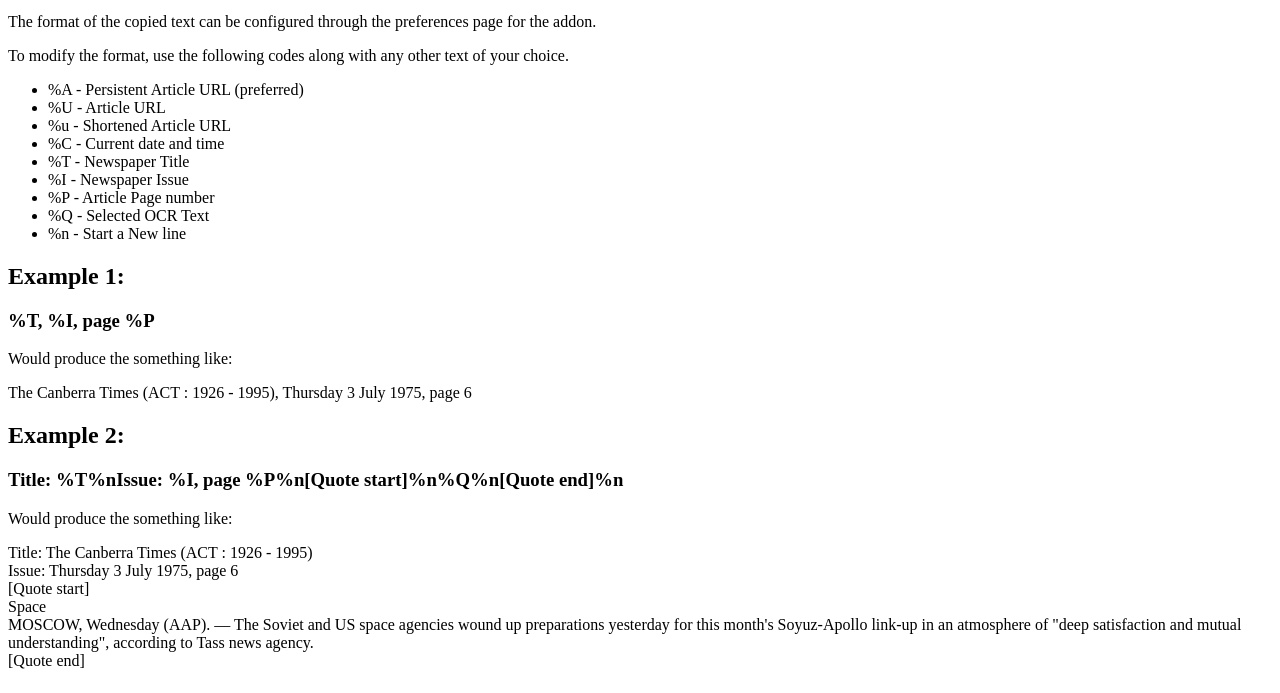
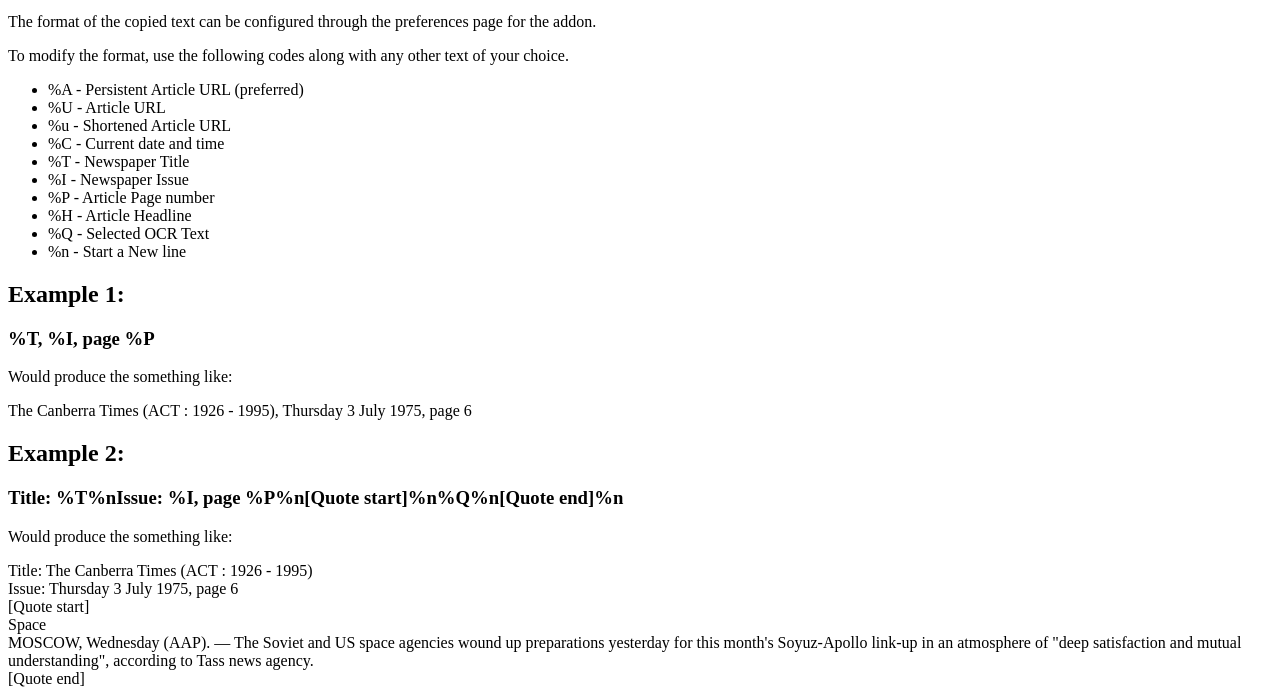
Before and after one commit to chrrrisw/cite-trove-ff, a website: page data/cite_trove.html in a window 1280 px wide. Shown: the part 101-794 px from the top of the page. Drawn offline with Linux system fonts and the light colour scheme.

Commit message:
Add headline help.

```diff
--- a/data/cite_trove.html
+++ b/data/cite_trove.html
@@ -33,6 +33,7 @@
         <li>%T - Newspaper Title</li>
         <li>%I - Newspaper Issue</li>
         <li>%P - Article Page number</li>
+        <li>%H - Article Headline</li>
         <li>%Q - Selected OCR Text</li>
         <li>%n - Start a New line</li>
       </ul>
--- a/package.json
+++ b/package.json
@@ -17,7 +17,7 @@
         {
             "name": "formatCitation",
             "title": "Citation Format",
-            "description": "Allows full configuration of the citation output.\n\t%A, %U or %u for persistent, full or shortened URL\n\t%C for current time\n\t%T for newspaper title\n\t%I for issue\n\t%P for page\n\t%Q for quote of selected text.\n\t%n for new line\nAll other text copied verbatim.\nOriginal: %A%n%C%n%T%n%I, page %P%n[Quote]%n%Q%n[Quote]%n",
+            "description": "Allows full configuration of the citation output.\n\t%A, %U or %u for persistent, full or shortened URL\n\t%C for current time\n\t%T for newspaper title\n\t%I for issue\n\t%P for page\n\t%H for Article Headline\n\t%Q for quote of selected text.\n\t%n for new line\nAll other text copied verbatim.\nOriginal: %A%n%C%n%T%n%I, page %P%n[Quote]%n%Q%n[Quote]%n",
             "type": "string",
             "value": "%A%n%C%n%T%n%I, page %P%n[Quote]%n%Q%n[Quote]%n"
         }
```
